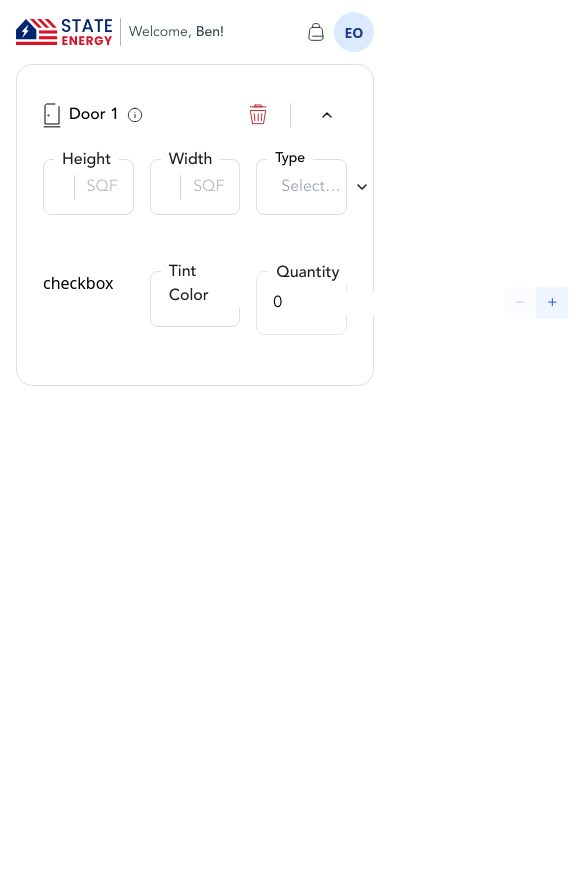
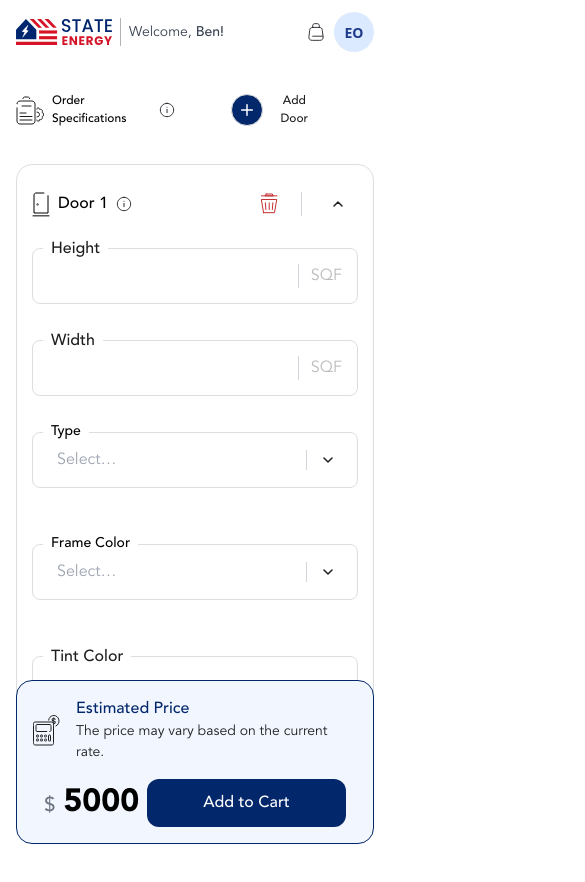
Before and after one commit to Qasim240/state-energy-Abraham-Shalim--React, a React (Vite) app: page /collection/doors in a window 390 px wide. Shown: the top 882 px of the page, 585 px wide, since content can reach past the window. Before the commit the page ends 844 px from the top, so only its background shows below. Built offline with nearby package versions, Linux system fonts and the light colour scheme.

Commit message:
complete door details page add more UI and make it responsive

```diff
--- a/imagesPath.js
+++ b/imagesPath.js
@@ -31,3 +31,4 @@ export { default as doorIcon } from '/src/assets/images/doorIcon.svg'
 export { default as deleteIcon } from '/src/assets/images/deleteIcon.svg'
 export { default as arrowUpIcon } from '/src/assets/images/arrowUpIcon.svg'
 export { default as arrowDownIcon } from '/src/assets/images/arrowDownIcon.svg'
+export { default as addmoreIcon } from '/src/assets/images/addmoreIcon.svg'
--- a/src/components/ui/BillingCard.jsx
+++ b/src/components/ui/BillingCard.jsx
@@ -12,7 +12,7 @@ const BillingCard = ({ title, icon, initialAmount =2000, maxAmount = 10000  }) =
     const fillPercent = (amount / maxAmount) * 100;
 
     return (
-        <div className="border border-secondary p-4 mt-4 rounded-large bg-gray-100">
+        <div className="border border-secondary p-4 mt-4 large bg-gray-100">
 
             <div className="flex items-center gap-3 mb-2">
                 <img src={icon} alt="icon" />
--- a/src/components/ui/CollectionCard.jsx
+++ b/src/components/ui/CollectionCard.jsx
@@ -5,7 +5,7 @@ import { Link } from 'react-router-dom'
 
 const CollectionCard = ({ title, slug, thumbnailImg }) => {
     return (
-        <div className='border border-secondary p-4 sm:p-6 md:p-8 lg:p-[30px] rounded-large bg-blue-flat relative h-[220px] sm:h-[250px] lg:h-[300px] overflow-hidden'>
+        <div className='border border-secondary p-4 sm:p-6 md:p-8 lg:p-[30px] large bg-blue-flat relative h-[220px] sm:h-[250px] lg:h-[300px] overflow-hidden'>
             <p className='font-Avenir uppercase font-extrabold text-[18px] sm:text-[20px] lg:text-[21px] pb-4 sm:pb-5 text-left'>
                 {title}
             </p>
--- a/src/components/ui/Navbar.jsx
+++ b/src/components/ui/Navbar.jsx
@@ -36,8 +36,7 @@ const Navbar = () => {
                         <img src={shoppingBag} alt="bag" className="w-5 h-5" />
                     </button>
 
-                    <button
-                        onClick={() => setOpenDropdown(!openDropdown)}
+                    <button onClick={() => setOpenDropdown(!openDropdown)}
                         className="w-10 h-10 flex items-center justify-center rounded-full bg-blue-100 text-blue-900 font-semibold text-sm"
                     >
                         EO
@@ -45,7 +44,7 @@ const Navbar = () => {
 
                     {/* Dropdown */}
                     <div
-                        className={`absolute top-[120%] right-0 mt-2 w-64 bg-white border border-gray-200 shadow-xl rounded-large p-3 z-50 overflow-hidden transition-all duration-100 transform ${openDropdown
+                        className={`absolute top-[120%] rounded-large right-0 mt-2 w-64 bg-white border border-gray-200 shadow-xl large p-3 z-50 overflow-hidden transition-all duration-100 transform ${openDropdown
                             ? 'opacity-100 scale-100 visible'
                             : 'opacity-0 scale-95 invisible pointer-events-none'
                             }`}
--- a/src/components/ui/PrimaryBtn.jsx
+++ b/src/components/ui/PrimaryBtn.jsx
@@ -1,14 +1,15 @@
 import React from "react";
 
-const PrimaryBtn = ({ children, icon, className = "", ...props }) => {
+const PrimaryBtn = ({ children, icon, iconLeft, className = "", ...props }) => {
 
-  const varientIcon = icon ? <img src={icon} alt="" /> : undefined
+  const varientIcon = icon ? <img src={icon} alt={icon} /> : undefined
+  const varientIconLeft = iconLeft ? <img src={iconLeft} alt={iconLeft} /> : undefined
   return (
-    <button
-      className={`bg-primary px-14 py-3 text-white rounded-[12px] disabled:opacity-50 disabled:cursor-not-allowed font-Avenir font-medium  ${className}`}
+    <button className={`bg-primary px-14 py-3 text-white rounded-[12px] disabled:opacity-50 disabled:cursor-not-allowed font-Avenir font-medium  ${className}`}
       {...props}
     >
-      <span className="flex items-center gap-2">{children} {varientIcon && varientIcon}</span>
+      <span className={`flex items-center gap-2`}> {varientIconLeft && varientIconLeft} {children} {varientIcon && varientIcon}</span>
+
     </button>
   );
 };
--- a/src/components/ui/productCategories/Doors.jsx
+++ b/src/components/ui/productCategories/Doors.jsx
@@ -1,68 +1,168 @@
-import React, { useState } from 'react'
-import IconHeading from '../../utils/IconHeading'
-import { arrowUpIcon, deleteIcon, doorIcon, infoCircleIcon } from '../../../../imagesPath'
-import Image from '../../utils/Image'
-import VerticalSeparator from '../../utils/VerticalSeparator'
-import PrimaryBtn from '../PrimaryBtn'
-import Input from '../Input'
-import Dropdown from '../Dropdown'
-import Counter from '../../utils/Counter'
+import React, { useState } from 'react';
+import IconHeading from '../../utils/IconHeading';
+import { arrowUpIcon, arrowDownIcon, deleteIcon, doorIcon, infoCircleIcon, orderSpec, addmoreIcon, hvac } from '../../../../imagesPath';
+import Image from '../../utils/Image';
+import VerticalSeparator from '../../utils/VerticalSeparator';
+import PrimaryBtn from '../PrimaryBtn';
+import Input from '../Input';
+import Dropdown from '../Dropdown';
+import Counter from '../../utils/Counter';
+import AddToCardWedget from '../../utils/AddToCardWedget';
+
+
+
+const doorTypeOptions = ['French', 'Sliding', 'Glass', 'Flush doors'];
+const colorOptions = ['White', 'Black', 'Green', 'Brown'];
 
 const Doors = () => {
-    const [qty, setQty] = useState(0);
+    const [doors, setDoors] = useState([
+        { id: Date.now(), height: '', width: '', type: '', frameColor: '', tintColor: '', qty: 0, isOpen: true }
+    ]);
 
-    const options = ['French', 'Sliding', 'Glass', "Flush doors"]
+    const handleAddDoor = () => {
+        setDoors(prev => [
+            ...prev,
+            {
+                id: Date.now(),
+                height: '',
+                width: '',
+                type: '',
+                frameColor: '',
+                tintColor: '',
+                qty: 0,
+                isOpen: true
+            }
+        ]);
+    };
+
+    const handleRemoveDoor = (id) => {
+        setDoors(prev => prev.filter(door => door.id !== id));
+    };
+
+    const handleChange = (id, key, value) => {
+        setDoors(prev =>
+            prev.map(door =>
+                door.id === id ? { ...door, [key]: value } : door
+            )
+        );
+    };
+
+    const toggleAccordion = (id) => {
+        setDoors(prev =>
+            prev.map(door =>
+                door.id === id ? { ...door, isOpen: !door.isOpen } : door
+            )
+        );
+    };
+
+    return (
+        <div className="grid grid-cols-12 gap-4">
+            <div className="col-span-12 md:col-span-4 hidden md:block">
+                <Image className="w-[100%]" img={hvac} />
+            </div>
 
 
-    return (
-        <>
-            <div className='border border-secondary p-[26px] rounded-large'>
-                {/* accordion header */}
-                <div className='flex justify-between'>
-                    <IconHeading primaryIcon={doorIcon} headingText="Door 1" secondaryIcon={infoCircleIcon} />
-                    <div className='flex gap-4 items-center'>
-                        <button><Image img={deleteIcon} /></button>
-                        <VerticalSeparator className='h-10' />
-                        <PrimaryBtn className='bg-transparent px-2'>
-                            <button><Image img={arrowUpIcon} /></button>
+            <div className="col-span-12 md:col-span-8 flex flex-col min-h-full mt-4">
+                <div className='flex flex-col flex-grow'>
+                    <div className='flex justify-between items-center'>
+                        <IconHeading className='lg:text-[16px] text-[12px]' primaryIcon={orderSpec} headingText="Order Specifications" secondaryIcon={infoCircleIcon} />
+                        <PrimaryBtn className='bg-transparent px-0 py-0' iconLeft={addmoreIcon} onClick={handleAddDoor}>
+                            <span className='text-base-dark lg:text-[16px] text-[12px]'>Add Door</span>
+                        </PrimaryBtn>
+                    </div>
+
+                    {doors.map((door, index) => (
+                        <div key={door.id} className="border border-secondary rounded-large p-[15px] large mt-6">
+                            {/* Header */}
+                            <div className="flex justify-between items-center">
+                                <IconHeading
+                                    primaryIcon={doorIcon}
+                                    headingText={`Door ${index + 1}`}
+                                    secondaryIcon={infoCircleIcon}
+                                />
+                                <div className="flex gap-4 items-center">
+                                    <button onClick={() => handleRemoveDoor(door.id)}>
+                                        <Image img={deleteIcon} />
+                                    </button>
+                                    <VerticalSeparator className="h-10" />
+                                    <PrimaryBtn
+                                        className="bg-transparent px-2"
+                                        onClick={() => toggleAccordion(door.id)}
+                                    >
+                                        <Image img={door.isOpen ? arrowUpIcon : arrowDownIcon} />
                                     </PrimaryBtn>
                                 </div>
                             </div>
 
-                {/* accordion body */}
-                <div className='mt-5'>
-                    <form action="">
-                        <div className="grid grid-cols-12 gap-4">
-                            <div className='col-span-4'>
-                                <Input label="Height" unit="sqf" />
+                            {/* Body */}
+                            {door.isOpen && (
+                                <div className="mt-5">
+                                    <form>
+                                        <div className="grid grid-cols-1 md:grid-cols-2 lg:grid-cols-3 gap-4">
+                                            <div>
+                                                <Input
+                                                    label="Height"
+                                                    unit="sqf"
+                                                    value={door.height}
+                                                    onChange={(e) => handleChange(door.id, 'height', e.target.value)}
+                                                />
                                             </div>
-                            <div className='col-span-4'>
-                                <Input label="Width" unit="sqf" />
+                                            <div>
+                                                <Input
+                                                    label="Width"
+                                                    unit="sqf"
+                                                    value={door.width}
+                                                    onChange={(e) => handleChange(door.id, 'width', e.target.value)}
+                                                />
                                             </div>
-                            <div className='col-span-4'>
-                                <Dropdown label="Type" options={options} />
+                                            <div>
+                                                <Dropdown
+                                                    label="Type"
+                                                    options={doorTypeOptions}
+                                                    value={door.type}
+                                                    onChange={(val) => handleChange(door.id, 'type', val)}
+                                                />
                                             </div>
-                            <div className='col-span-4'>
-                                checkbox
+                                            <div>
+                                                <Dropdown
+                                                    label="Frame Color"
+                                                    options={colorOptions}
+                                                    value={door.frameColor}
+                                                    onChange={(val) => handleChange(door.id, 'frameColor', val)}
+                                                />
                                             </div>
-                            <div className='col-span-4'>
-                                <Input label="Tint Color" />
+                                            <div>
+                                                <Input
+                                                    label="Tint Color"
+                                                    value={door.tintColor}
+                                                    onChange={(e) => handleChange(door.id, 'tintColor', e.target.value)}
+                                                />
                                             </div>
-                            <div className='col-span-4'>
-                                <Counter value={qty} onChange={setQty} min={0} max={100} />
+                                            <div>
+                                                <Counter
+                                                    value={door.qty}
+                                                    onChange={(val) => handleChange(door.id, 'qty', val)}
+                                                    min={0}
+                                                    max={100}
+                                                />
                                             </div>
                                         </div>
 
                                     </form>
                                 </div>
+                            )}
+                        </div>
+                    ))}
 
 
+                    <AddToCardWedget className='sticky bottom-0' totalPrice="5000" />
 
                 </div>
 
 
-        </>
-    )
-}
+            </div>
+        </div>
+    );
+};
 
-export default Doors
+export default Doors;
--- a/src/components/utils/AddToCardWedget.jsx
+++ b/src/components/utils/AddToCardWedget.jsx
@@ -3,13 +3,14 @@ import { calcicon } from '../../../imagesPath'
 import PrimaryBtn from '../ui/PrimaryBtn'
 import Image from './Image'
 
-const AddToCardWedget = ({ totalPrice }) => {
+const AddToCardWedget = ({ totalPrice, className = '', ...props }) => {
     return (
-        <div className='mt-auto border mb-4 bg-[#F1F6FF] border-primary rounded-large p-4 flex lg:justify-between justify-center items-center flex-wrap gap-4'>
+        <div className={`mt-auto border mb-4 bg-[#F1F6FF] rounded-large border-primary large p-4 flex lg:justify-between justify-center items-center flex-wrap gap-4 ${className}`}  {...props}>
+
             <div className='flex items-center gap-4'>
                 <Image img={calcicon} />
                 <div>
-                    <p className='text-primary font-Avenir font-medium'> Estimated Price</p>
+                    <p className='text-primary font-Avenir font-medium'>Estimated Price</p>
                     <p className='font-Avenir font-normal text-base-dark text-[14px]'>The price may vary based on the current rate.</p>
                 </div>
             </div>
--- a/src/components/utils/Counter.jsx
+++ b/src/components/utils/Counter.jsx
@@ -17,6 +17,7 @@ const Counter = forwardRef(
         const clamp = (v) => Math.max(min, Math.min(max, v));
         const set = (v) => onChange(clamp(v));
 
+        const btnSimilarStyle = "w-8 h-8 flex items-center justify-center rounded-md bg-[#F1F6FF] text-primary font-extrabold hover:bg-blue-100 disabled:opacity-30"
         return (
 
             <div className={`relative mb-6 border border-solid rounded-md border-gray ${className}`}>
@@ -29,7 +30,7 @@ const Counter = forwardRef(
                     </label>
                 )}
 
-                <div className="flex items-center justify-between  px-4 w-fit font-Avenir font-normal  py-[15px] focus:outline-none  pr-[50px]">
+                <div className="flex items-center justify-between gap-4 w-full px-4 font-Avenir font-normal  py-[15px] focus:outline-none">
 
 
                     <input
@@ -39,13 +40,14 @@ const Counter = forwardRef(
                         inputMode="numeric"
                         value={value}
                         onChange={(e) => set(Number(e.target.value))}
-                        className=" font-Avenir font-normal focus:outline-none font-myfont pr-[50px]"
+                        className="font-Avenir font-normal focus:outline-none font-myfont"
                     />
+                    <div className="flex items-center gap-3 absolute right-4">
                         <button
                             type="button"
                             onClick={() => set(value - step)}
                             disabled={value <= min}
-                        className="w-8 h-8 flex items-center justify-center rounded-md bg-blue-50 text-blue-700 hover:bg-blue-100 disabled:opacity-30"
+                            className={` ${btnSimilarStyle} `}
                         >
                             &minus;
                         </button>
@@ -54,10 +56,11 @@ const Counter = forwardRef(
                             type="button"
                             onClick={() => set(value + step)}
                             disabled={value >= max}
-                        className="w-8 h-8 flex items-center justify-center bg-blue-50 text-blue-700 hover:bg-blue-100 disabled:opacity-30"
+                            className={` ${btnSimilarStyle}`}
                         >
                             +
                         </button>
+                    </div>
 
                 </div>
             </div>
--- a/tailwind.config.js
+++ b/tailwind.config.js
@@ -25,7 +25,7 @@ export default {
 
       borderRadius: {
         md: '8px',
-        'large': '16px',
+        large: '16px',
 
       },
       backgroundImage: {
--- a/vite.config.js
+++ b/vite.config.js
@@ -5,7 +5,7 @@ export default defineConfig({
   plugins: [react()],
   server: {
     allowedHosts: [
-      '0444-182-185-169-68.ngrok-free.app'
+      '1fc4-39-37-159-122.ngrok-free.app'
     ],
   },
 })
```
Also changed, not shown: src/components/ui/Input.jsx (+8 -3 lines), src/assets/images/addmoreIcon.svg (added). Lines whose indentation alone changed are shown as unchanged.
